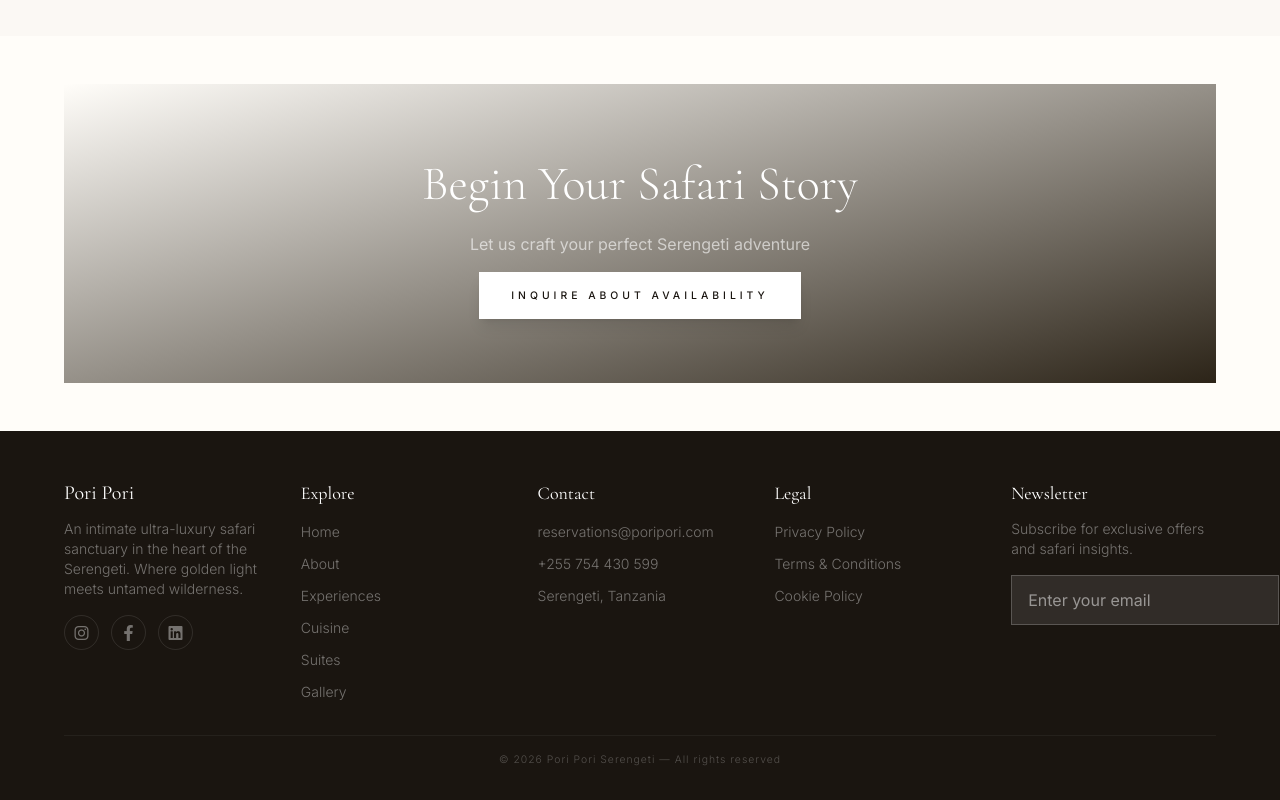
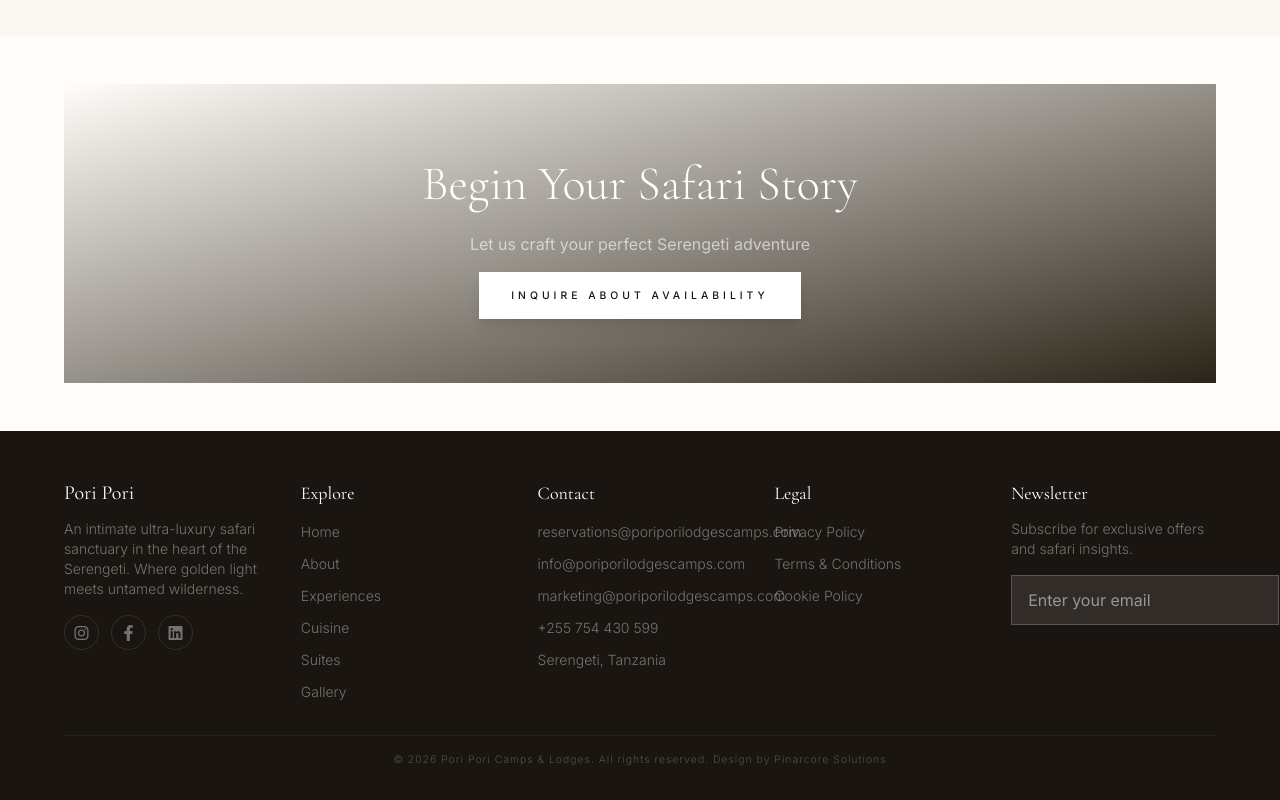
Before and after one commit to Kevnemily/poripori-site, a Next.js app: page / in a window 1280 px wide. Shown: the part 5422-6222 px from the top of the page. Built offline with nearby package versions, Linux system fonts and the light colour scheme.

Commit message:
Pinarcore design

```diff
--- a/components/layout/Footer.tsx
+++ b/components/layout/Footer.tsx
@@ -60,7 +60,9 @@ export default function Footer() {
           <div>
             <h4 className="text-white font-['Cormorant_Garamond'] text-lg font-normal mb-3">Contact</h4>
             <ul className="space-y-2">
-              <li><a href="mailto:reservations@poripori.com" className="text-white/40 text-sm hover:text-[#D4BC8D] transition-colors font-light">reservations@poripori.com</a></li>
+              <li><a href="mailto:reservations@poriporilodgescamps.com" className="text-white/40 text-sm hover:text-[#D4BC8D] transition-colors font-light">reservations@poriporilodgescamps.com</a></li>
+              <li><a href="mailto:info@poriporilodgescamps.com" className="text-white/40 text-sm hover:text-[#D4BC8D] transition-colors font-light">info@poriporilodgescamps.com</a></li>
+              <li><a href="mailto:marketing@poriporilodgescamps.com" className="text-white/40 text-sm hover:text-[#D4BC8D] transition-colors font-light">marketing@poriporilodgescamps.com</a></li>
               <li><a href="tel:+255754430599" className="text-white/40 text-sm hover:text-[#D4BC8D] transition-colors font-light">+255 754 430 599</a></li>
               <li><span className="text-white/40 text-sm font-light">Serengeti, Tanzania</span></li>
             </ul>
@@ -88,7 +90,17 @@ export default function Footer() {
 
         {/* Bottom */}
         <div className="border-t border-white/5 pt-4 text-center text-[0.65rem] text-white/25 font-light tracking-[1px]">
-          <p>&copy; {new Date().getFullYear()} Pori Pori Serengeti — All rights reserved</p>
+          <p>
+            &copy; 2026 Pori Pori Camps &amp; Lodges. All rights reserved. Design by{' '}
+            <a
+              href="https://pinarcore.xyz"
+              target="_blank"
+              rel="noopener noreferrer"
+              className="hover:text-[#D4BC8D] transition-colors"
+            >
+              Pinarcore Solutions
+            </a>
+          </p>
         </div>
       </div>
     </footer>
```
